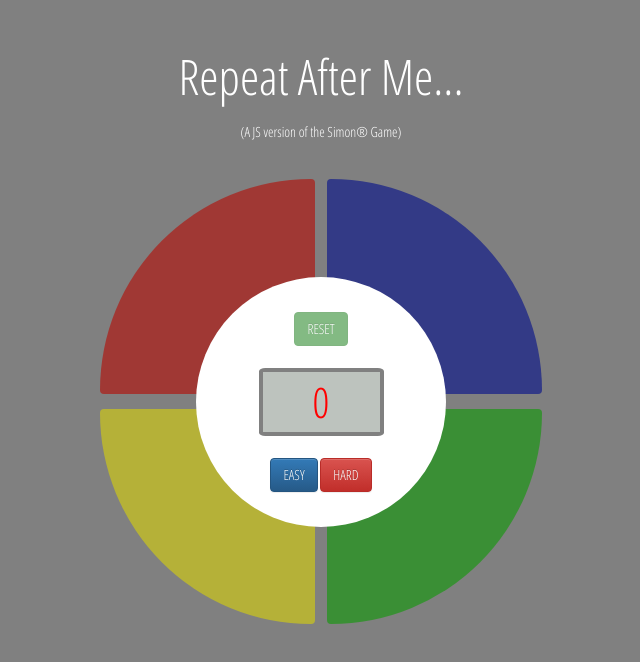
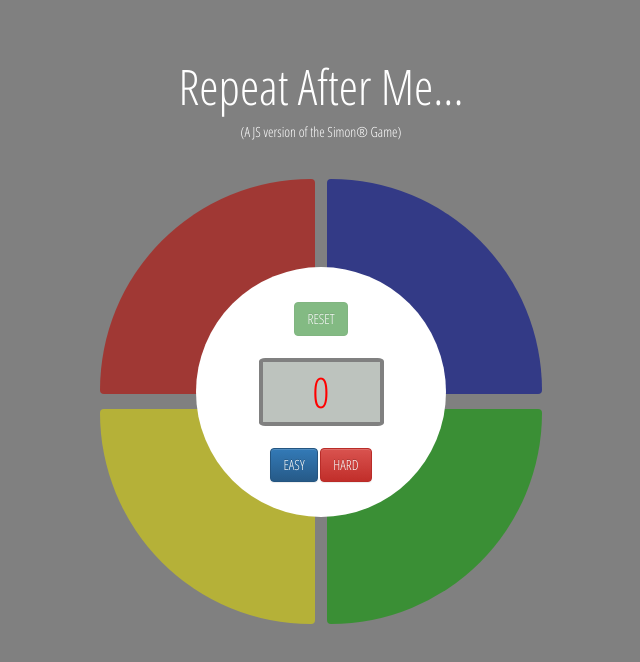
Before and after one commit to UrsulaRodgers/simon_game, a plain HTML site: page index.html in a window 1280 px wide. Shown: the whole page, without its empty margins (319-959 px from the left). Drawn offline with nearby package versions, Linux system fonts and the light colour scheme.

Commit message:
Update simon.css

```diff
--- a/simon.css
+++ b/simon.css
@@ -1,8 +1,9 @@
+/*Simon Game CSS*/
 .body {
 	background-color:grey;
-	font-family: 'Open Sans Condensed', sans-serif;
 }
 #container {
+	font-family: 'Open Sans Condensed', sans-serif;
 	width:500px;
 	height:500px;
 	margin: 50px auto;
@@ -11,6 +12,8 @@
 #title {
 	color:#fff;
 	font-size:3.5em;
+	position:relative;
+	top:2%;
 }
 #sub {
 	color:#fff;
@@ -58,7 +61,7 @@
 	height:250px;
 	background-color:white;
 	border-radius:50%;
-	margin:-67.5% auto -65% 25%;
+	margin:-69.5% auto -65% 25%;
 	position:relative;
 }
 
@@ -83,7 +86,7 @@
 	top:35px;
 
 }
-button {
+button > .btn-sucess, .btn-primary, .btn-danger {
 	position:relative;
 	top:80px;
 }
@@ -93,19 +96,16 @@ button {
   	#container {
   		position:relative;
   		top:40px;
-
     		-moz-transform: scale(0.6);
     		-ms-transform: scale(0.6);
     		-o-transform: scale(0.6);
     		-webkit-transform: scale(0.6);
     		transform: scale(0.6);
-
    		-o-transform-origin: 0 0;
     		-ms-transform-origin: 0 0;
     		-webkit-transform-origin: 0 0;
     		-moz-transform-origin: 0 0;
     		transform-origin: 0 0;
-
     		left: 47%;
     		margin-left: -142px;
   	}
```
Lines whose indentation alone changed are shown as unchanged.
